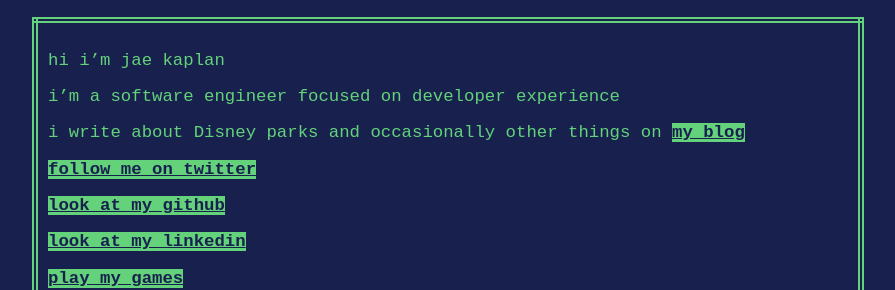
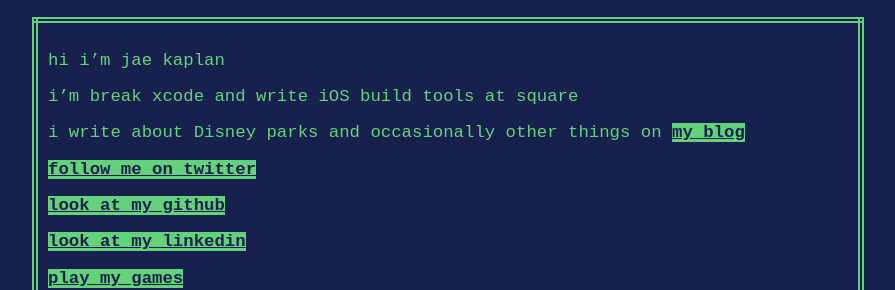
Before and after one commit to jkap/jkap-crimeteam, a Jekyll site: the page built from index.md, in a window 1280 px wide. Shown: the top 290 px of the page, without its empty margins (192-1087 px from the left). Built offline with Jekyll 4.4.1, drawn with Linux system fonts in a browser that asks for light colours.

Commit message:
actual job updated

```diff
--- a/index.md
+++ b/index.md
@@ -5,7 +5,7 @@ navTitle: home
 
 hi i'm jae kaplan
 
-i'm a software engineer focused on developer experience
+i'm break xcode and write iOS build tools at square
 
 i write about Disney parks and occasionally other things on [my blog](https://blog.jkap.io)
 
```
